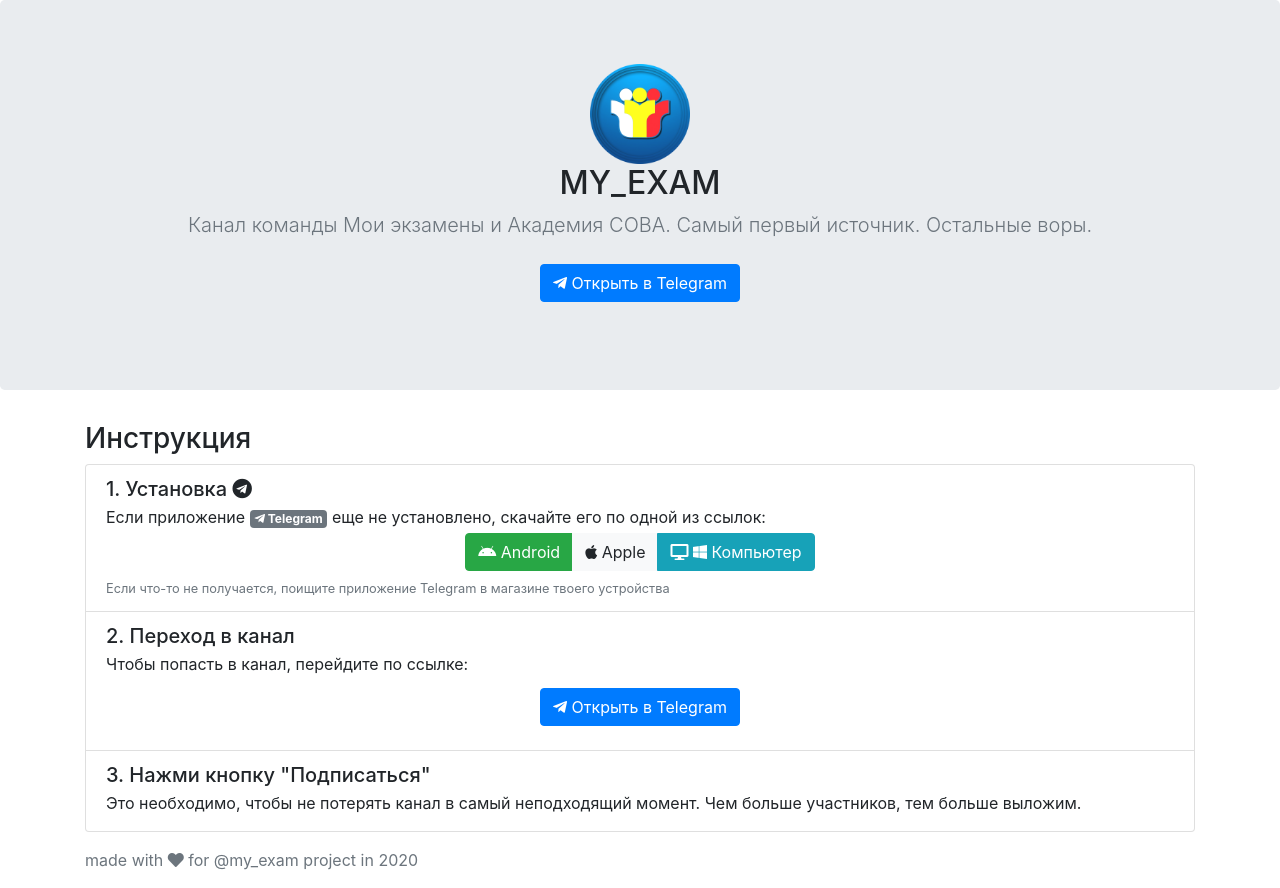
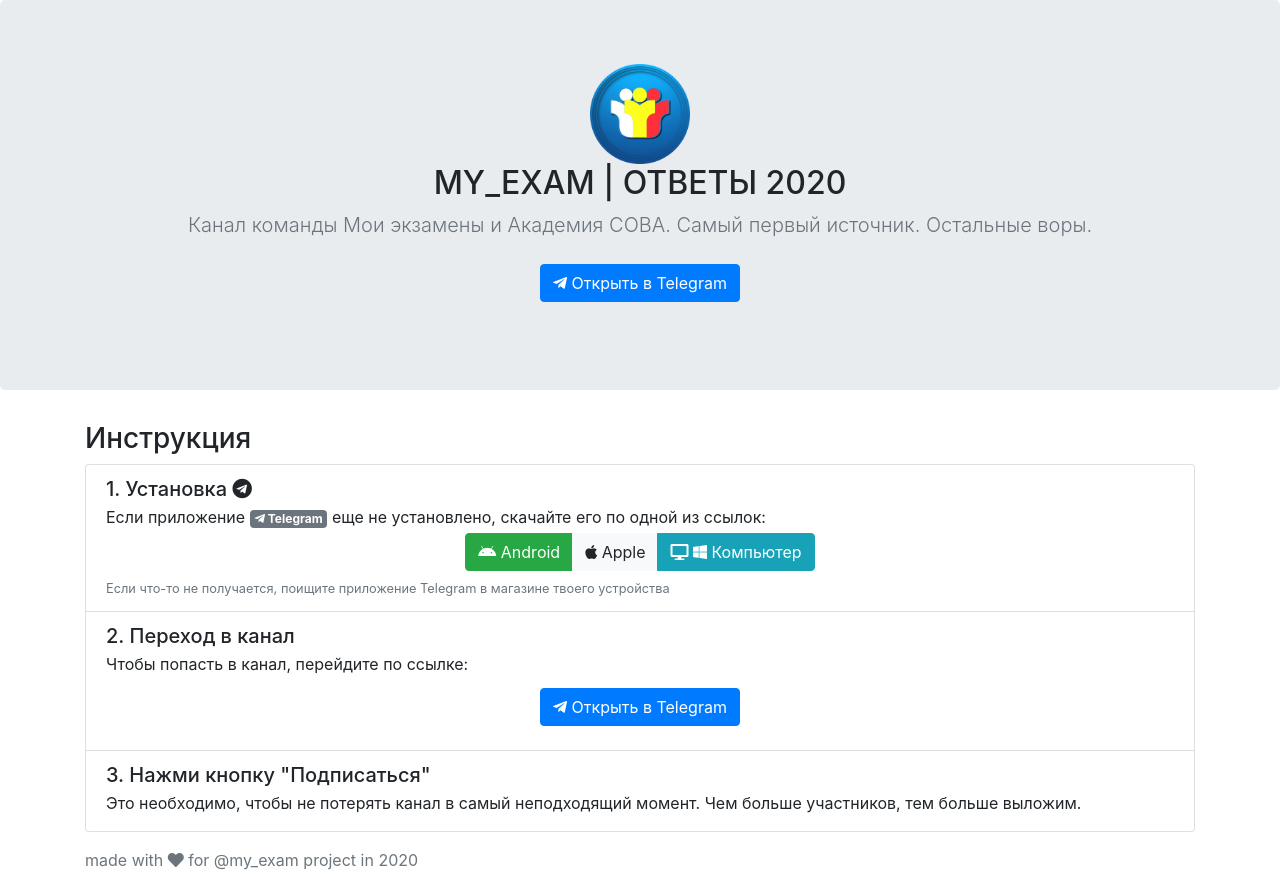
Before and after one commit to imyexam/imyexam.github.io, a plain HTML site: page index.html in a window 1280 px wide. Drawn offline with nearby package versions, Linux system fonts and the light colour scheme.

Commit message:
Update index.html

```diff
--- a/index.html
+++ b/index.html
@@ -23,7 +23,7 @@
     <section class="jumbotron text-center">
         <div class="container">
             <img src="583_oooo.plus.png" class="rounded mx-auto d-block logo" alt="MY_EXAM Logo">
-            <h2>MY_EXAM</h2>
+            <h2>MY_EXAM | ОТВЕТЫ 2020</h2>
             <p class="lead text-muted">Канал команды Мои экзамены и Академия СОВА. Самый первый источник. Остальные
                 воры.</p>
             <p>
```
